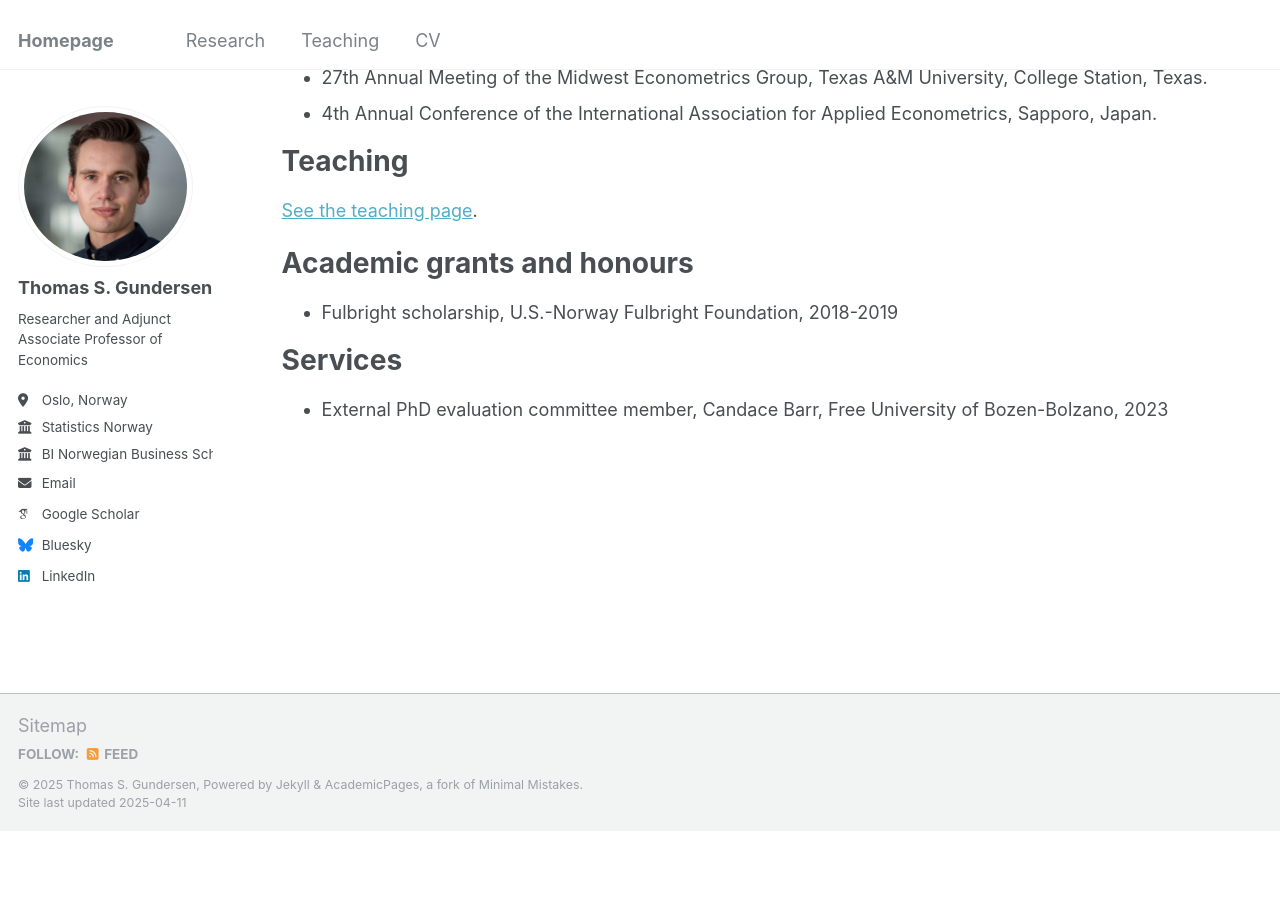
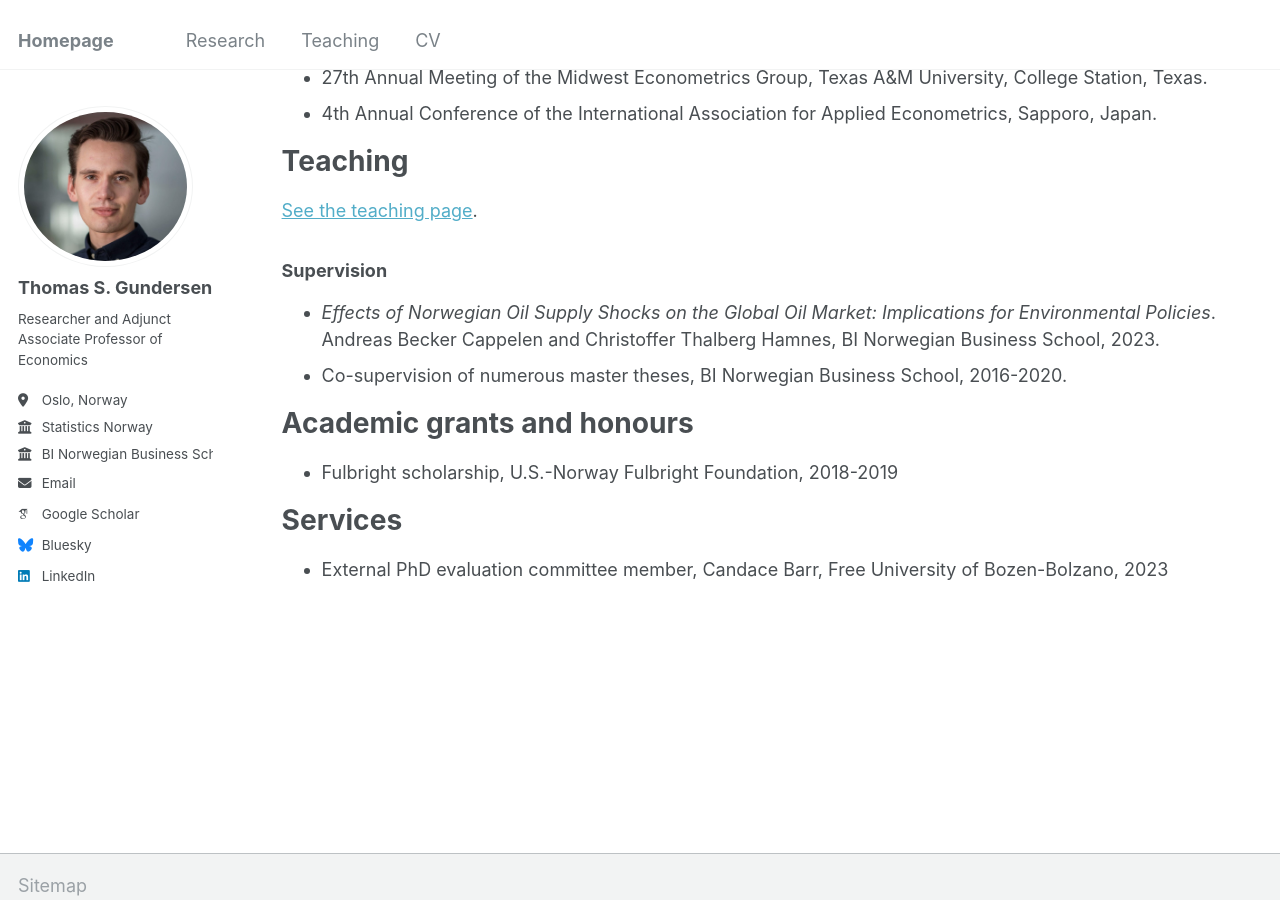
Before and after one commit to tsgundersen/tsgundersen.github.io, a Jekyll site: the page built from _pages/cv.md, in a window 1280 px wide and 900 px high, scrolled down 1468 px. Built offline with Jekyll 4.4.1, drawn with Linux system fonts in a browser that asks for light colours; some web fonts are replaced; before the commit the page ends 2299 px from its top, so only the background shows below that.

Commit message:
Added supervision of master theses

```diff
--- a/_pages/cv.md
+++ b/_pages/cv.md
@@ -62,6 +62,10 @@ Teaching
 ======
 <a href="/teaching/">See the teaching page</a>.
 
+### Supervision
+* <i>Effects of Norwegian Oil Supply Shocks on the Global Oil Market: Implications for Environmental Policies</i>. Andreas Becker Cappelen and Christoffer Thalberg Hamnes, BI Norwegian Business School, 2023.
+* Co-supervision of numerous master theses, BI Norwegian Business School, 2016-2020.
+
 Academic grants and honours
 ======
 * Fulbright scholarship, U.S.-Norway Fulbright Foundation, 2018-2019
```
